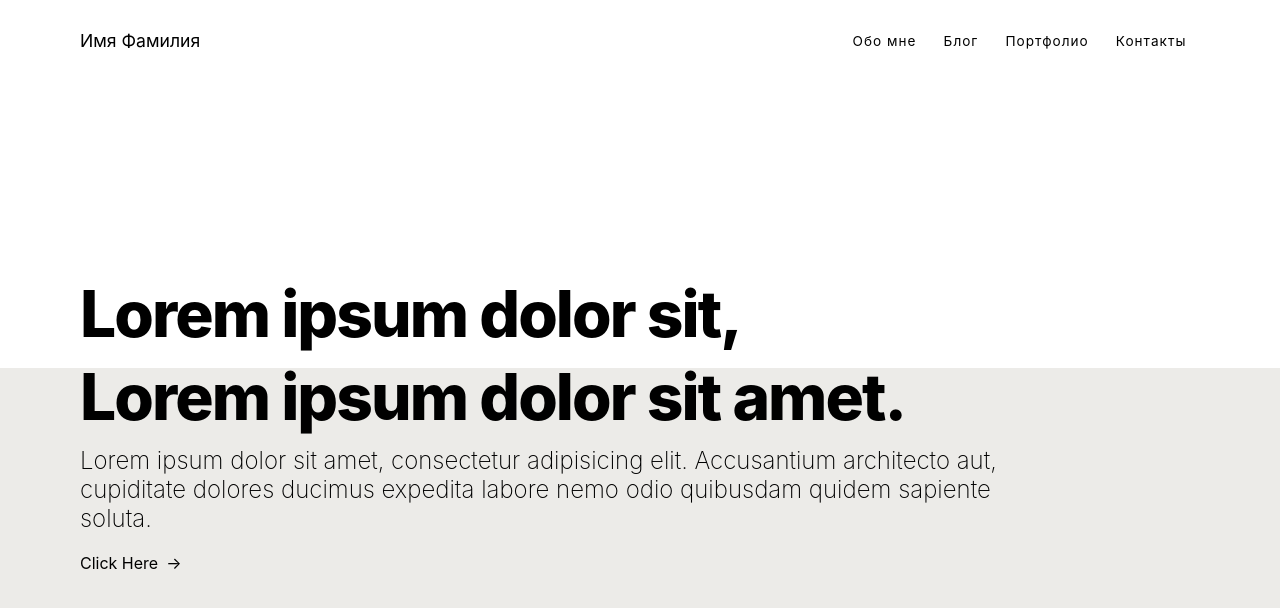
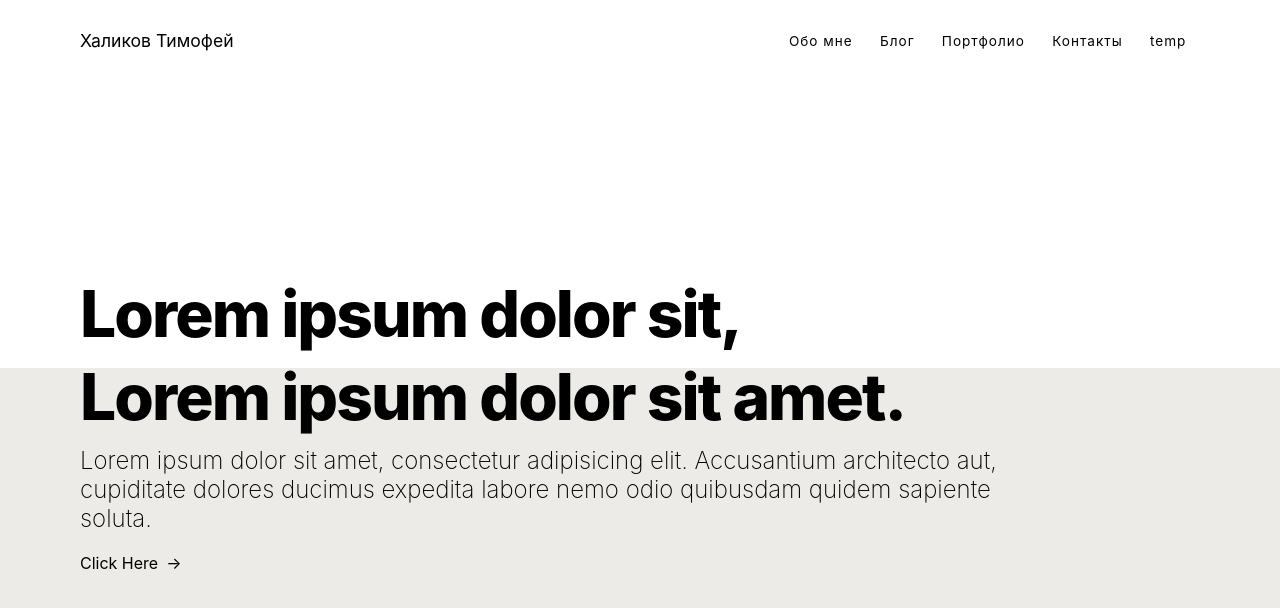
Before and after one commit to Tarstim/svelte-test, a SvelteKit app: page / in a window 1280 px wide. Shown: the top 608 px of the page. Built offline with nearby package versions, Linux system fonts and the light colour scheme.

Commit message:
ушпо

```diff
--- a/src/routes/+layout.svelte
+++ b/src/routes/+layout.svelte
@@ -1,11 +1,12 @@
 <nav>
     <div class="nav-container">
-      <a href="/" class="nav-logo" title="Back to Homepage">Имя Фамилия</a>
+      <a href="/" class="nav-logo" title="Back to Homepage">Халиков Тимофей</a>
       <div class="nav-links">
-        <a href="/about" class="link">Обо мне</a>
-        <a href="/blog" class="link">Блог</a>
-        <a href="/projects" class="link">Портфолио</a>
-        <a href="/contact" class="link">Контакты</a>
+
+        {#each nav as link}
+        <a href={link.href} class="link">{link.title}</a>
+        {/each}
+
       </div>
     </div>
   </nav>
@@ -14,6 +15,30 @@
     <!-- Pages will be injected below -->
     <slot></slot>
   </div>
+  <script>
+    const nav = [
+    {
+      title: 'Обо мне',
+      href: '/about'
+    },
+    {
+      title: 'Блог',
+      href: '/blog'
+    },
+    {
+      title: 'Портфолио',
+      href: '/project'
+    },
+    {
+      title: 'Контакты',
+      href: '/contact'
+    },
+    {
+  "title": "temp",
+  "href": "/temp"
+}
+  ]
+</script>
 
   <style>
     .container {
--- a/src/routes/+page.svelte
+++ b/src/routes/+page.svelte
@@ -1,5 +1,5 @@
 <svelte:head>
-<title>Имя Фамилия</title>
+<title>Тимофей Халиков</title>
 </svelte:head>
 
 <div class='container'>
```
